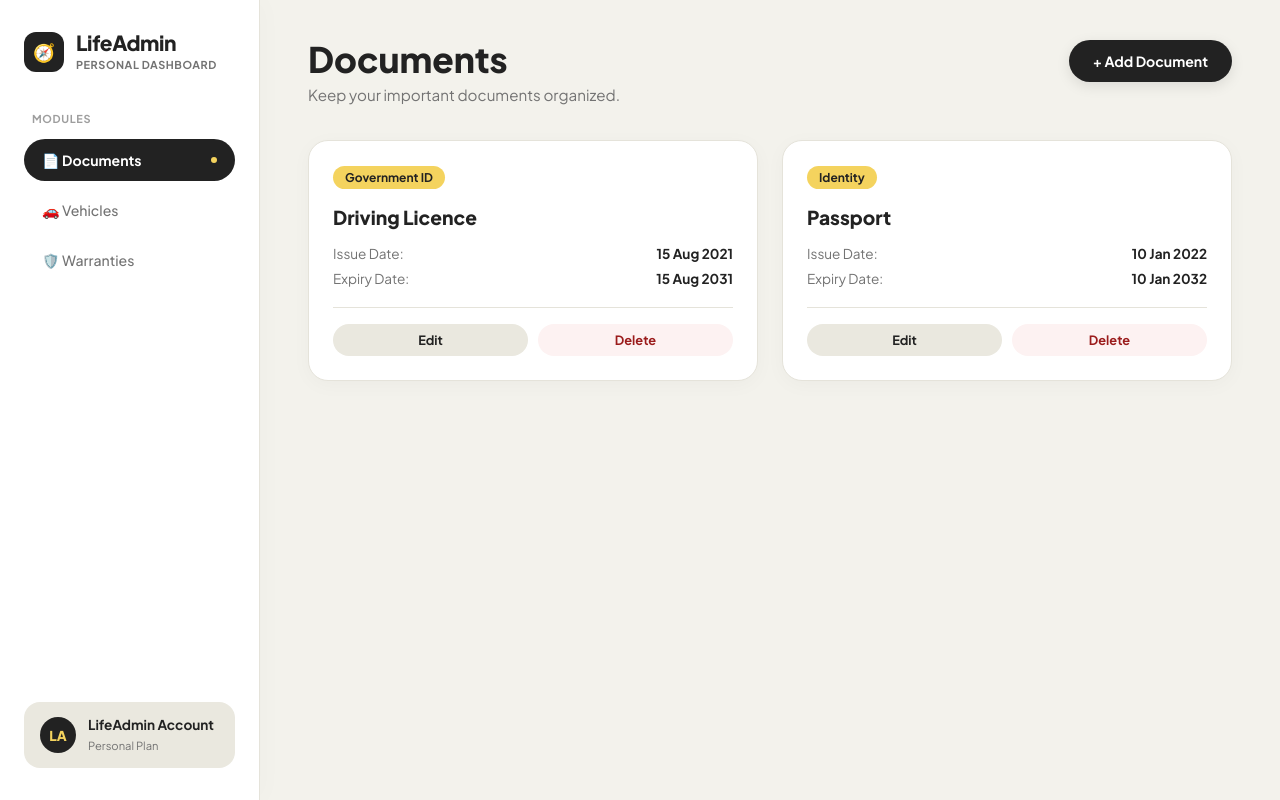
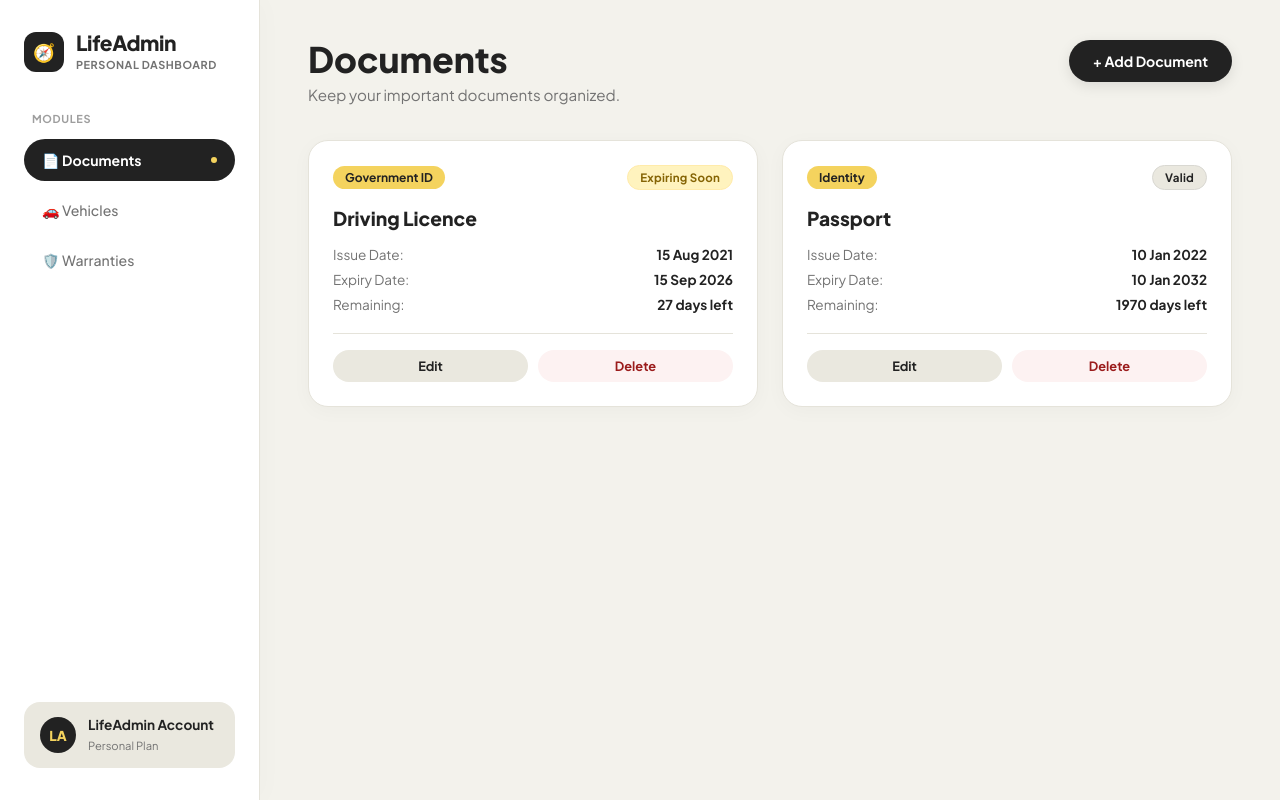
Before and after one commit to adityasingla2102-debug/Life_Pilot, a React (Vite) app: page / in a window 1280 px wide. Both pictures are taken after a click on the button "📄 Documents". Built offline with nearby package versions, Linux system fonts and the light colour scheme.

Commit message:
feat: complete E1 status tracking

```diff
--- a/src/components/DocumentCard.jsx
+++ b/src/components/DocumentCard.jsx
@@ -1,7 +1,12 @@
 import React from 'react';
+import StatusBadge from './StatusBadge.jsx';
+import { getExpiryStatus, getRemainingDaysText } from '../data/initialData.jsx';
 
-// Card component displaying individual document with Edit and Delete actions
+// Card component displaying individual document with status badge and remaining days
 export default function DocumentCard({ document, onEdit, onDelete }) {
+  const status = getExpiryStatus(document.expiryDate, 'Valid');
+  const remainingDays = getRemainingDaysText(document.expiryDate);
+
   const cardStyle = {
     backgroundColor: '#FFFFFF',
     borderRadius: '20px',
@@ -10,7 +15,7 @@ export default function DocumentCard({ document, onEdit, onDelete }) {
     boxShadow: '0 4px 20px rgba(0, 0, 0, 0.03)',
     display: 'flex',
     flexDirection: 'column',
-    justify: 'space-between'
+    justifyContent: 'space-between'
   };
 
   const badgeStyle = {
@@ -20,9 +25,7 @@ export default function DocumentCard({ document, onEdit, onDelete }) {
     backgroundColor: '#F4D35E',
     padding: '4px 12px',
     borderRadius: '9999px',
-    display: 'inline-block',
-    alignSelf: 'flex-start',
-    marginBottom: '16px'
+    display: 'inline-block'
   };
 
   const actionButtonStyle = (isDelete = false) => ({
@@ -40,7 +43,10 @@ export default function DocumentCard({ document, onEdit, onDelete }) {
   return (
     <div style={cardStyle}>
       <div>
-        <span style={badgeStyle}>{document.type}</span>
+        <div style={{ display: 'flex', justifyContent: 'space-between', alignItems: 'center', marginBottom: '16px' }}>
+          <span style={badgeStyle}>{document.type}</span>
+          <StatusBadge status={status} />
+        </div>
         <h3 style={{ fontSize: '1.2rem', fontWeight: '800', color: '#222222', marginBottom: '16px' }}>
           {document.name}
         </h3>
@@ -53,6 +59,12 @@ export default function DocumentCard({ document, onEdit, onDelete }) {
             <span style={{ color: '#737373' }}>Expiry Date:</span>
             <strong style={{ color: '#222222' }}>{document.expiryDate}</strong>
           </div>
+          {remainingDays && (
+            <div style={{ display: 'flex', justifyContent: 'space-between' }}>
+              <span style={{ color: '#737373' }}>Remaining:</span>
+              <strong style={{ color: status === 'Expired' ? '#9B1C1C' : '#222222' }}>{remainingDays}</strong>
+            </div>
+          )}
         </div>
       </div>
 
--- a/src/components/DocumentsPage.jsx
+++ b/src/components/DocumentsPage.jsx
@@ -10,7 +10,7 @@ export default function DocumentsPage() {
       name: 'Driving Licence',
       type: 'Government ID',
       issueDate: '15 Aug 2021',
-      expiryDate: '15 Aug 2031'
+      expiryDate: '15 Sep 2026'
     },
     {
       id: 2,
--- a/src/components/StatusBadge.jsx
+++ b/src/components/StatusBadge.jsx
@@ -1,25 +1,27 @@
 import React from 'react';
 
 export default function StatusBadge({ status }) {
+  const badgeText = String(status || '').trim();
   let badgeStyle = {
     display: 'inline-flex',
     alignItems: 'center',
-    padding: '5px 14px',
+    padding: '4px 12px',
     borderRadius: '9999px',
     fontSize: '0.72rem',
     fontWeight: '700',
-    letterSpacing: '0.04em',
-    textTransform: 'uppercase'
+    letterSpacing: '0.02em'
   };
 
-  if (status === 'VALID' || status === 'Active') {
+  const upper = badgeText.toUpperCase();
+
+  if (upper === 'VALID' || upper === 'ACTIVE') {
     badgeStyle = {
       ...badgeStyle,
       backgroundColor: '#EAE8DF',
       color: '#222222',
       border: '1px solid #D9D8D2'
     };
-  } else if (status === 'EXPIRING SOON' || status === 'Service Due') {
+  } else if (upper === 'EXPIRING SOON' || upper === 'SERVICE DUE') {
     badgeStyle = {
       ...badgeStyle,
       backgroundColor: '#FFF3BE',
@@ -27,7 +29,6 @@ export default function StatusBadge({ status }) {
       border: '1px solid #FFEBAA'
     };
   } else {
-    // EXPIRED
     badgeStyle = {
       ...badgeStyle,
       backgroundColor: '#FDF2F2',
@@ -38,7 +39,7 @@ export default function StatusBadge({ status }) {
 
   return (
     <span style={badgeStyle}>
-      {status}
+      {badgeText}
     </span>
   );
 }
--- a/src/components/VehicleCard.jsx
+++ b/src/components/VehicleCard.jsx
@@ -3,9 +3,9 @@ import StatusBadge from './StatusBadge.jsx';
 import { getExpiryStatus } from '../data/initialData.jsx';
 
 export default function VehicleCard({ vehicle, onEdit, onDelete }) {
-  const insuranceStatus = getExpiryStatus(vehicle.insuranceExpiry);
-  const pucStatus = getExpiryStatus(vehicle.pucExpiry);
-  const serviceStatus = getExpiryStatus(vehicle.serviceDate);
+  const insuranceStatus = getExpiryStatus(vehicle.insuranceExpiry, 'Valid');
+  const pucStatus = getExpiryStatus(vehicle.pucExpiry, 'Valid');
+  const serviceStatus = getExpiryStatus(vehicle.serviceDate, 'Valid');
 
   return (
     <div style={{
@@ -15,7 +15,7 @@ export default function VehicleCard({ vehicle, onEdit, onDelete }) {
       padding: '28px',
       display: 'flex',
       flexDirection: 'column',
-      justify: 'space-between',
+      justifyContent: 'space-between',
       boxShadow: '0 8px 30px rgba(0, 0, 0, 0.03)'
     }}>
       <div>
@@ -33,14 +33,6 @@ export default function VehicleCard({ vehicle, onEdit, onDelete }) {
           }}>
             🚗
           </div>
-          <StatusBadge status={insuranceStatus} />
-        </div>
-
-        {/* Title & Registration Badge */}
-        <div style={{ marginBottom: '24px' }}>
-          <h3 style={{ fontSize: '1.15rem', fontWeight: 800, color: '#222222', marginBottom: '6px', letterSpacing: '-0.01em' }}>
-            {vehicle.name}
-          </h3>
           <span style={{
             fontSize: '0.72rem',
             fontWeight: 700,
@@ -49,11 +41,17 @@ export default function VehicleCard({ vehicle, onEdit, onDelete }) {
             padding: '4px 12px',
             borderRadius: '8px',
             fontFamily: 'monospace',
-            letterSpacing: '0.05em',
-            display: 'inline-block'
+            letterSpacing: '0.05em'
           }}>
             {vehicle.vehicleNumber} ({vehicle.type})
           </span>
+        </div>
+
+        {/* Title */}
+        <div style={{ marginBottom: '24px' }}>
+          <h3 style={{ fontSize: '1.15rem', fontWeight: 800, color: '#222222', marginBottom: '6px', letterSpacing: '-0.01em' }}>
+            {vehicle.name}
+          </h3>
         </div>
 
         {/* Key Dates List */}
@@ -69,7 +67,7 @@ export default function VehicleCard({ vehicle, onEdit, onDelete }) {
             <span style={{ color: '#737373' }}>Next Service</span>
             <div style={{ display: 'flex', alignItems: 'center', gap: '8px' }}>
               <strong style={{ color: '#222222', fontWeight: 700 }}>{vehicle.serviceDate || 'N/A'}</strong>
-              {serviceStatus === 'EXPIRING SOON' && (
+              {serviceStatus === 'Expiring Soon' && (
                 <span style={{ fontSize: '0.65rem', background: '#FFF3BE', color: '#856404', padding: '2px 8px', borderRadius: '9999px', fontWeight: 700 }}>
                   Due Soon
                 </span>
@@ -77,9 +75,12 @@ export default function VehicleCard({ vehicle, onEdit, onDelete }) {
             </div>
           </div>
 
-          <div style={{ display: 'flex', justifyContent: 'space-between', fontSize: '0.82rem' }}>
+          <div style={{ display: 'flex', justifyContent: 'space-between', alignItems: 'center', fontSize: '0.82rem' }}>
             <span style={{ color: '#737373' }}>Insurance Expiry</span>
-            <strong style={{ color: '#222222', fontWeight: 700 }}>{vehicle.insuranceExpiry || 'N/A'}</strong>
+            <div style={{ display: 'flex', alignItems: 'center', gap: '8px' }}>
+              <strong style={{ color: '#222222', fontWeight: 700 }}>{vehicle.insuranceExpiry || 'N/A'}</strong>
+              <StatusBadge status={insuranceStatus} />
+            </div>
           </div>
 
           <div style={{ display: 'flex', justifyContent: 'space-between', alignItems: 'center', fontSize: '0.82rem' }}>
@@ -103,7 +104,9 @@ export default function VehicleCard({ vehicle, onEdit, onDelete }) {
             backgroundColor: '#EAE8DF',
             color: '#222222',
             fontSize: '0.82rem',
-            fontWeight: 700
+            fontWeight: 700,
+            border: 'none',
+            cursor: 'pointer'
           }}
         >
           Edit
@@ -118,7 +121,9 @@ export default function VehicleCard({ vehicle, onEdit, onDelete }) {
             backgroundColor: '#FDF2F2',
             color: '#9B1C1C',
             fontSize: '0.82rem',
-            fontWeight: 700
+            fontWeight: 700,
+            border: 'none',
+            cursor: 'pointer'
           }}
         >
           Delete
--- a/src/components/WarrantiesPage.jsx
+++ b/src/components/WarrantiesPage.jsx
@@ -9,7 +9,7 @@ export default function WarrantiesPage() {
       id: 1,
       productName: 'MacBook Air',
       purchaseDate: '15 Aug 2025',
-      warrantyExpiry: '15 Aug 2027',
+      warrantyExpiry: '15 Sep 2026',
       notes: 'AppleCare+ included'
     },
     {
--- a/src/components/WarrantyCard.jsx
+++ b/src/components/WarrantyCard.jsx
@@ -1,7 +1,12 @@
 import React from 'react';
+import StatusBadge from './StatusBadge.jsx';
+import { getExpiryStatus, getRemainingDaysText } from '../data/initialData.jsx';
 
-// Card component displaying individual warranty details with Edit and Delete actions
+// Card component displaying individual warranty details with status badge, remaining days, and Edit/Delete actions
 export default function WarrantyCard({ warranty, onEdit, onDelete }) {
+  const status = getExpiryStatus(warranty.warrantyExpiry, 'Active');
+  const remainingDays = getRemainingDaysText(warranty.warrantyExpiry);
+
   const cardStyle = {
     backgroundColor: '#FFFFFF',
     borderRadius: '20px',
@@ -28,9 +33,12 @@ export default function WarrantyCard({ warranty, onEdit, onDelete }) {
   return (
     <div style={cardStyle}>
       <div>
-        <h3 style={{ fontSize: '1.2rem', fontWeight: '800', color: '#222222', marginBottom: '16px' }}>
-          {warranty.productName}
-        </h3>
+        <div style={{ display: 'flex', justifyContent: 'space-between', alignItems: 'center', marginBottom: '16px' }}>
+          <h3 style={{ fontSize: '1.2rem', fontWeight: '800', color: '#222222', margin: 0 }}>
+            {warranty.productName}
+          </h3>
+          <StatusBadge status={status} />
+        </div>
         <div style={{ display: 'flex', flexDirection: 'column', gap: '8px', fontSize: '0.85rem' }}>
           <div style={{ display: 'flex', justifyContent: 'space-between' }}>
             <span style={{ color: '#737373' }}>Purchase Date:</span>
@@ -40,6 +48,12 @@ export default function WarrantyCard({ warranty, onEdit, onDelete }) {
             <span style={{ color: '#737373' }}>Warranty Expiry:</span>
             <strong style={{ color: '#222222' }}>{warranty.warrantyExpiry}</strong>
           </div>
+          {remainingDays && (
+            <div style={{ display: 'flex', justifyContent: 'space-between' }}>
+              <span style={{ color: '#737373' }}>Remaining:</span>
+              <strong style={{ color: status === 'Expired' ? '#9B1C1C' : '#222222' }}>{remainingDays}</strong>
+            </div>
+          )}
           {warranty.notes && (
             <div style={{ marginTop: '8px', padding: '10px 12px', backgroundColor: '#FAF9F5', borderRadius: '8px', fontSize: '0.8rem', color: '#555555' }}>
               {warranty.notes}
--- a/src/data/initialData.jsx
+++ b/src/data/initialData.jsx
@@ -36,40 +36,49 @@ export const INITIAL_WARRANTIES = [
   }
 ];
 
-// Calculate remaining days until expiry date
-export const getRemainingDays = (expiryDateStr) => {
-  if (!expiryDateStr) return 0;
+// Calculate remaining days text: "45 days left", "12 days left", or "Expired"
+export const getRemainingDaysText = (expiryDateStr) => {
+  if (!expiryDateStr) return '';
   const today = new Date();
   today.setHours(0, 0, 0, 0);
 
   const expDate = new Date(expiryDateStr);
+  if (isNaN(expDate.getTime())) return '';
   expDate.setHours(0, 0, 0, 0);
 
-  const diffTime = expDate - today;
+  const diffTime = expDate.getTime() - today.getTime();
   const diffDays = Math.ceil(diffTime / (1000 * 60 * 60 * 24));
-  return diffDays > 0 ? diffDays : 0;
+
+  if (diffDays < 0) {
+    return 'Expired';
+  } else if (diffDays === 0) {
+    return '0 days left';
+  } else {
+    return `${diffDays} days left`;
+  }
 };
 
-// Calculate status: Active, Expiring Soon, Expired
-export const getExpiryStatus = (expiryDateStr) => {
-  if (!expiryDateStr) return "Active";
+// Calculate status: Valid/Active, Expiring Soon, Expired
+export const getExpiryStatus = (expiryDateStr, defaultValid = "Valid") => {
+  if (!expiryDateStr) return defaultValid;
 
   const today = new Date();
   today.setHours(0, 0, 0, 0);
 
   const expDate = new Date(expiryDateStr);
+  if (isNaN(expDate.getTime())) return defaultValid;
   expDate.setHours(0, 0, 0, 0);
 
   if (expDate < today) {
     return "Expired";
   }
 
-  const diffTime = expDate - today;
+  const diffTime = expDate.getTime() - today.getTime();
   const diffDays = Math.ceil(diffTime / (1000 * 60 * 60 * 24));
 
   if (diffDays <= 30) {
     return "Expiring Soon";
   }
 
-  return "Active";
+  return defaultValid;
 };
--- a/src/pages/Documents.jsx
+++ b/src/pages/Documents.jsx
@@ -20,7 +20,7 @@ export default function Documents({ documents, setDocuments }) {
   });
 
   const totalDocs = documents.length;
-  const validDocs = documents.filter(d => getExpiryStatus(d.expiryDate) === 'Active').length;
+  const validDocs = documents.filter(d => getExpiryStatus(d.expiryDate, 'Valid') === 'Valid').length;
   const expiringDocs = documents.filter(d => getExpiryStatus(d.expiryDate) === 'Expiring Soon').length;
   const expiredDocs = documents.filter(d => getExpiryStatus(d.expiryDate) === 'Expired').length;
 
```
Also changed, not shown: 3 other files (tests, documents, lock files or other folders).
